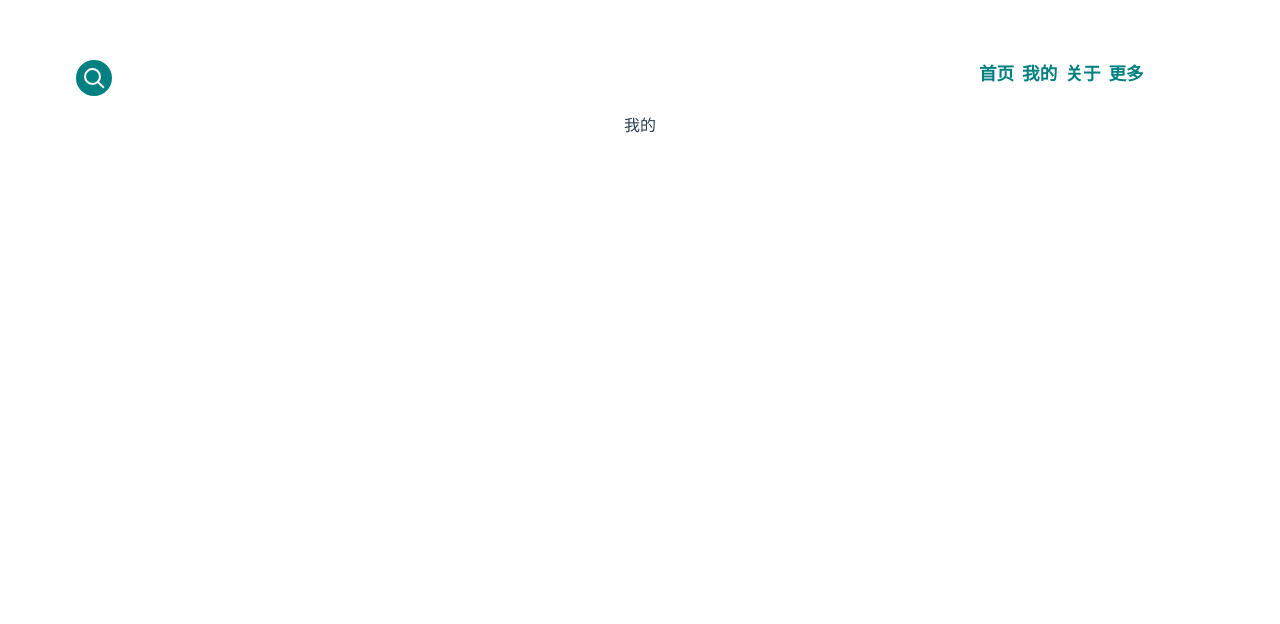
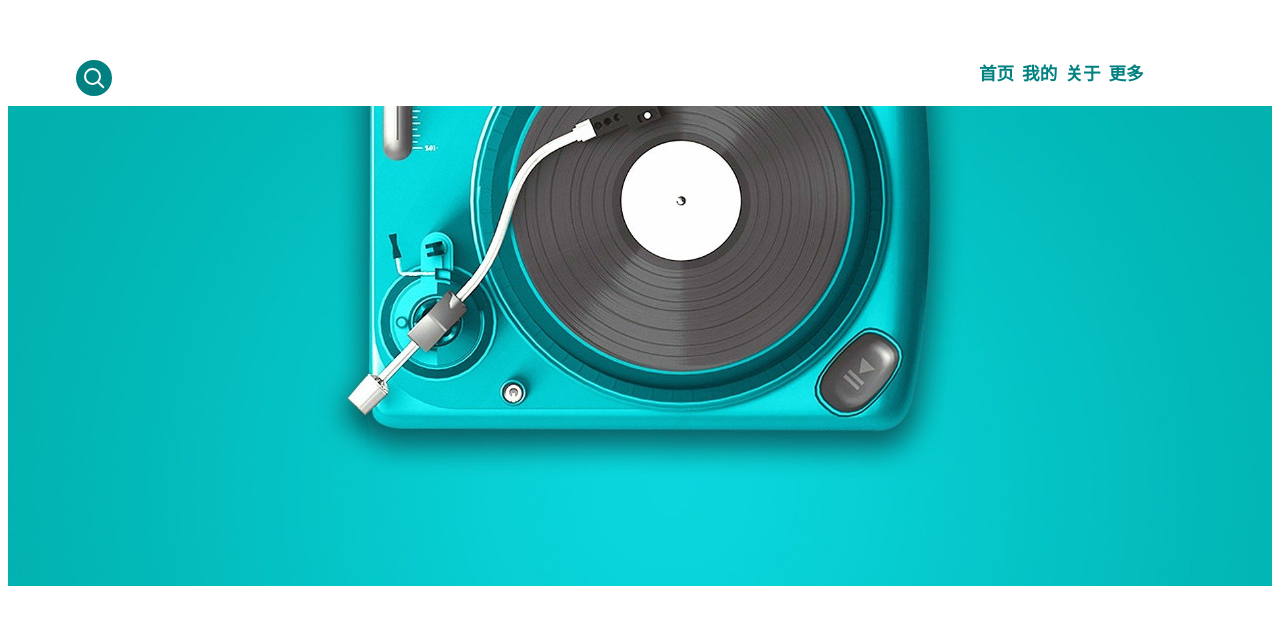
Before and after one commit to FuXingYu-fxy/music-vue, a Vue app: page /my in a window 1280 px wide. Shown: the top 624 px of the page. Built offline with nearby package versions, Linux system fonts and the light colour scheme.

Commit message:
添加banner伸缩动画

```diff
--- a/src/views/My.vue
+++ b/src/views/My.vue
@@ -1,13 +1,64 @@
 <template>
-<p>我的</p>
+  <div style="height: 200vh">
+    <div class="banner" ref="banner" :style="dynamicHeight">
+    </div>
+  </div>
 </template>
 
 <script>
 export default {
-  name: "My"
+  name: "My",
+  data() {
+    return {
+      bannerHeight: 0,
+      offsetY: 0,
+    }
+  },
+  methods: {
+    setOffsetY() {
+      this.offsetY = window.pageYOffset;
+    }
+  },
+  computed: {
+    dynamicHeight() {
+      let start = 0;
+      let end = 200;
+      if (this.bannerHeight === 0) {
+        return;
+      }
+      let rate = (end - this.offsetY) / (end - start);
+      if (rate <= 0) {
+        return {
+          height: 0 + 'px',
+        }
+      }
+      return {
+        height: rate * this.bannerHeight + 'px',
+      }
+    }
+  },
+  // ↓ ↓ ↓ ↓ ↓ 生命周期 ↓ ↓ ↓ ↓ ↓ ↓
+  mounted() {
+    window.addEventListener('scroll', this.setOffsetY);
+    this.bannerHeight = this.$refs.banner.clientHeight;
+  },
+  beforeDestroy() {
+    window.removeEventListener('scroll', this.setOffsetY);
+  }
+  // ↑ ↑ ↑ ↑ ↑ 生命周期 ↑ ↑ ↑ ↑ ↑ ↑
+
 }
 </script>
 
 <style lang="scss" scoped>
-
+.banner {
+  margin-top: 10px;
+  background-image: url("../image/music-player.jpg");
+  width: 100%;
+  height: 60vh;
+  background-size: cover;
+  background-repeat: no-repeat;
+  background-position: center top;
+  //transition: height .2s;
+}
 </style>
```
Also changed, not shown: src/image/music-player.jpg (added).
